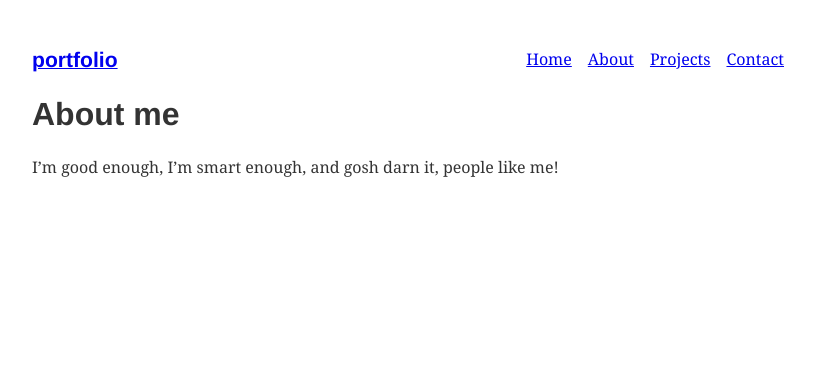
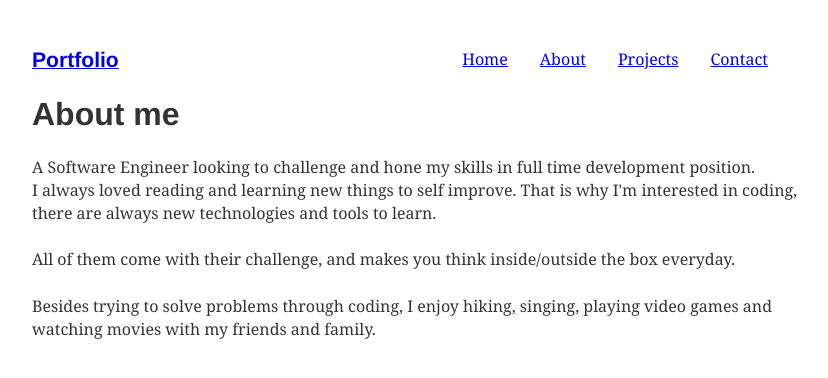
Before and after one commit to Ugudei/gatsby_portfolio, a Gatsby site: page /about in a window 1280 px wide. Shown: the whole page, without its empty margins (224-1052 px from the left). Built offline with nearby package versions, Linux system fonts and the light colour scheme; Gatsby itself is replaced by a stand-in of ours.

Commit message:
added padding and background

```diff
--- a/src/components/layout.js
+++ b/src/components/layout.js
@@ -1,7 +1,8 @@
 import React from "react"
 import { Link } from "gatsby"
+import button from "../styles/button.png"
 const ListLink = props => (
-  <li style={{ display: `inline-block`, marginRight: `1rem`}}>
+  <li style={{ display: `inline-block`, marginRight: `2rem`}}>
     <Link to={props.to}>{props.children}</Link>
   </li>
 )
@@ -10,10 +11,10 @@ export default function Layout({ children }) {
   return (
     <div style={{ margin: `3rem auto`, maxWidth: 800, padding: `0 1rem`}}>
       <header style={{ marginBottom: `1.5rem` }}>
-        <Link to="/" style={{ textShadow: `none`, backgroundImage: `none`}}>
-          <h3 style={{ display: `inline` }}>portfolio</h3>
+        <Link to="/" style={{ textShadow: `none`, backgroundImage: 'none'}}>
+          <h3 style={{ display: `inline` }}>Portfolio</h3>
         </Link>
-        <ul style={{ listStyle: `none`, float: `right`}}>
+        <ul style={{ listStyle: `circle`, float: `right`}}>
           <ListLink to="/">Home</ListLink>
           <ListLink to="/about/">About</ListLink>
           <ListLink to="/projects/">Projects</ListLink>
--- a/src/pages/about.js
+++ b/src/pages/about.js
@@ -1,12 +1,15 @@
 import React from "react"
 import Layout from "../components/layout"
-
 export default function About() {
   return (
     <Layout>
       <h1>About me</h1>
       <p>
-        I’m good enough, I’m smart enough, and gosh darn it, people like me!
+      A Software Engineer looking to challenge and hone my skills in full time development position.
+
+      <dd> I always loved reading and learning new things to self improve. That is why I'm interested in coding, there are always new technologies and tools to learn. </dd>
+      <dd>All of them come with their challenge, and makes you think inside/outside the box everyday. </dd>
+      <dd>Besides trying to solve problems through coding, I enjoy hiking, singing, playing video games and watching movies with my friends and family. </dd>
       </p>
     </Layout>
   )
--- a/src/pages/projects.js
+++ b/src/pages/projects.js
@@ -1,6 +1,6 @@
 import React from "react"
 import Layout from "../components/layout"
-
+import gif from "../styles/echoSales.gif"
 export default function Projects() {
   return (
     <Layout>
@@ -10,7 +10,9 @@ export default function Projects() {
       + Worked on micro services of item detail page, and built the dynamic components
       + Agile Development
       + Deployed each of the micro services to AWS EC2 instance and built the combined proxy server
+
       </p>
+      <img src={gif}></img>
       <h1> Car Carousel </h1>
       <p>
       + Inherited legacy code with Redux, modified API calls
--- a/src/styles/global.css
+++ b/src/styles/global.css
@@ -1,5 +1,5 @@
 html {
-  background-image: url(background.jpg);
+  background-image: url(background.png);
   background-repeat: no-repeat;
   background-size: 100%;
   text-align: center;
@@ -9,3 +9,10 @@ h1 {
   color: rgb(248, 248, 248);
   text-align: center;
 }
+button {
+  display:flex;
+  background-color: white;
+  padding: 15px 32px;
+  border-radius: 5px;
+  border-style: ridge;
+}
```
Also changed, not shown: src/pages/index.js (+7 -4 lines), src/styles/background.png (added), src/styles/button.png (added), src/styles/circle-cropped.png (renamed from src/pages/circle-cropped.png), 1 other file.
